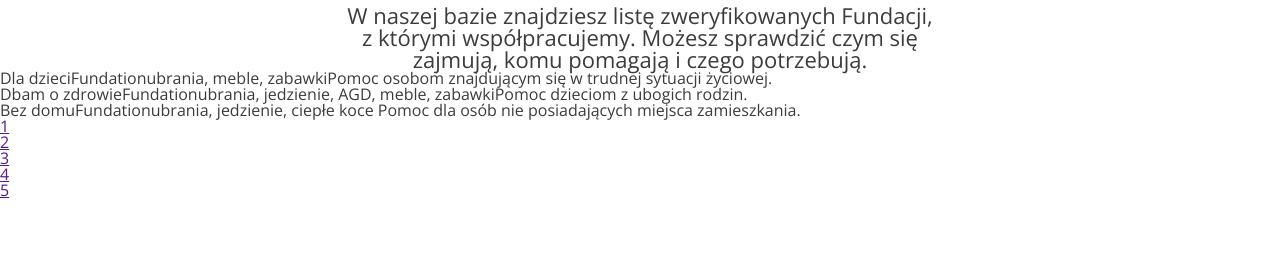
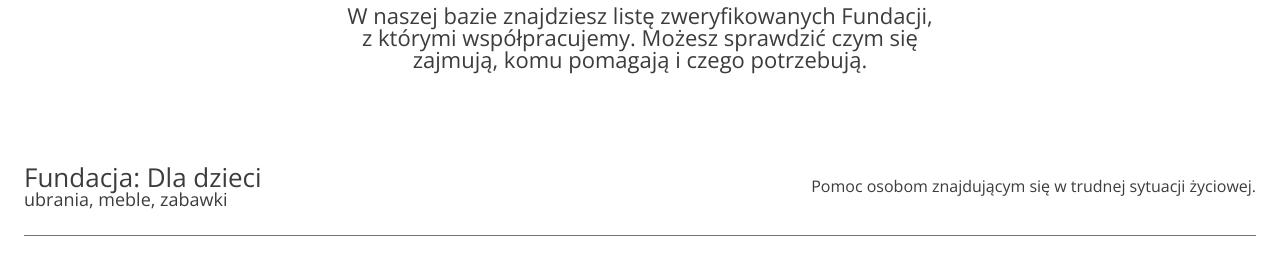
Before and after one commit to AdamSawka/Superfluous, a React (Create React App) app: page / in a window 1280 px wide. Both pictures are taken after a click on the button "Fundacjom". Shown: the part 3228-3493 px from the top of the page. Built offline with nearby package versions, Linux system fonts and the light colour scheme.

Commit message:
Added new styles for Pagination section

```diff
--- a/src/components/Help.js
+++ b/src/components/Help.js
@@ -8,16 +8,18 @@ function Help() {
     const [organizations, setOrganizations] = useState([])
     const [currentPage, setCurrentPage] = useState(1)
     const [orgPerPage] = useState(3)
+    const [type, setType] = useState(1)
 
 
     useEffect(() => {
             setOrganizations(org)
     }, [])
-    console.log(organizations);
-    // Get current posts
+
+    const Filter = organizations.filter(element =>element.type === type)
+
     const indexOfLastOrg = currentPage * orgPerPage;
     const indexOfFirstOrg = indexOfLastOrg - orgPerPage;
-    const currentOrganizations = organizations.slice(indexOfFirstOrg, indexOfLastOrg);
+    const currentOrganizations = Filter.slice(indexOfFirstOrg, indexOfLastOrg);
 
     // Change page
     const paginate = pageNumber => setCurrentPage(pageNumber);
@@ -30,15 +32,19 @@ function Help() {
                         <h3>Komu pomagamy?</h3>
                         <div className="help-decoration"><img src={Decoration} alt="decoration"/></div>
                         <div className="help-buttons">
-                            <button className="help-button">Fundacjom</button>
-                            <button className="help-button">Organizacjom pozarządowym</button>
-                            <button className="help-button">Lokalnym zbiórkom</button>
+                            <button onClick={() =>{setType("fundation")
+                            }}  className="help-button">Fundacjom</button>
+                            <button onClick={() =>{setType("organization")
+                            }}  className="help-button">Organizacjom pozarządowym</button>
+                            <button onClick={() =>{setType("fundraising")
+                            }}  className="help-button">Lokalnym zbiórkom</button>
                         </div>
                         <p className="help-description">
                             W naszej bazie znajdziesz listę zweryfikowanych Fundacji, z którymi współpracujemy. Możesz
                             sprawdzić czym się zajmują, komu pomagają i czego potrzebują.
                         </p>
                         <div className="help-list">
+
                             <Organizations organizations={currentOrganizations} />
                             <Pagination
                                 orgPerPage={orgPerPage}
@@ -51,6 +57,7 @@ function Help() {
                 </div>
 
             </section>
+
         </>
     )
 }
--- a/src/components/pagination/Organizations.js
+++ b/src/components/pagination/Organizations.js
@@ -1,15 +1,16 @@
 import React from 'react';
 
-const Organizations = ({ organizations }) => {
+const Organizations = ({organizations}) => {
 
     return (
-        <ul className=' '>
+        <ul className='help-organizations'>
             {organizations.map(element => (
-                <li key={element.id} className=''>
-                    {element.name}
-                    {element.type}
-                    {element.description}
-                    {element.body}
+                <li key={element.id} className='help-list-element'>
+                    <div>
+                        <h3 className="element-name">{element.name}</h3>
+                        <p className="element-body">{element.description}</p>
+                    </div>
+                    <p className="element-description">{element.body}</p>
                 </li>
             ))}
         </ul>
--- /dev/null
+++ b/src/components/pagination/_Organizations.scss
@@ -0,0 +1,28 @@
+.help-organizations {
+  height: 500px;
+  margin: 66px 24px 0 24px;
+
+  .help-list-element {
+    display: flex;
+    justify-content: space-between;
+    align-items: center;
+    height: 100px;
+    border-bottom: 1px solid $--gray_color;
+
+    .element-name {
+      font-size: 26px;
+      font-weight: normal;
+
+
+    }
+
+    .element-body {
+      font-size: 18px;
+    }
+
+    .element-description {
+
+    }
+  }
+
+}
--- a/src/organizations.json
+++ b/src/organizations.json
@@ -1,104 +1,104 @@
 [
   {
-    "name": "Dla dzieci",
+    "name": "Fundacja: Dla dzieci",
     "id": 1,
-    "type": "Fundation",
+    "type": "fundation",
     "description": "ubrania, meble, zabawki",
     "body": "Pomoc osobom znajdującym się w trudnej sytuacji życiowej."
   },
   {
-    "name": "Dbam o zdrowie",
+    "name": "Fundacja: Dbam o zdrowie",
     "id": 2,
-    "type": "Fundation",
+    "type": "fundation",
     "description": "ubrania, jedzienie, AGD, meble, zabawki",
     "body": "Pomoc dzieciom z ubogich rodzin."
   },
   {
-    "name": "Bez domu",
+    "name": "Fundacja: Bez domu",
     "id": 3,
-    "type": "Fundation",
+    "type": "fundation",
     "description": "ubrania, jedzienie, ciepłe koce",
     "body": " Pomoc dla osób nie posiadających miejsca zamieszkania."
   },
   {
-    "name": "Organizacja 1",
+    "name": "Organizacja: Organizacja 1",
     "id": 4,
     "type": "organization",
     "description": "Egestas, sed, tempus",
     "body": "Ut, aliquam, purus, sit, amet"
   },
   {
-    "name": "Organizacja 2",
+    "name": "Organizacja: Organizacja 2",
     "id": 5,
     "type": "organization",
     "description": "Egestas, sed, tempus",
     "body": "Ut, aliquam, purus, sit, amet"
   },
   {
-    "name": "Organizacja 3",
+    "name": "Organizacja: Organizacja 3",
     "id": 6,
     "type": "organization",
     "description": "Egestas, sed, tempus",
     "body": "Ut, aliquam, purus, sit, amet"
   },
   {
-    "name": "Organizacja 4",
+    "name": "Organizacja: Organizacja 4",
     "id": 7,
     "type": "organization",
     "description": "Egestas, sed, tempus",
     "body": "Ut, aliquam, purus, sit, amet"
   },
   {
-    "name": "Organizacja 5",
+    "name": "Organizacja: Organizacja 5",
     "id": 8,
     "type": "organization",
     "description": "Egestas, sed, tempus",
     "body": "Ut, aliquam, purus, sit, amet"
   },
   {
-    "name": "Organizacja 6",
+    "name": "Organizacja: Organizacja 6",
     "id": 9,
     "type": "organization",
     "description": "Egestas, sed, tempus",
     "body": "Ut, aliquam, purus, sit, amet"
   },
   {
-    "name": "Organizacja 7",
+    "name": "Organizacja: Organizacja 7",
     "id": 10,
     "type": "organization",
     "description": "Egestas, sed, tempus",
     "body": "Ut, aliquam, purus, sit, amet"
   },
   {
-    "name": "Zbiórka 1 ",
+    "name": "Zbiórka: Zbiórka 1 ",
     "id": 11,
     "type": "fundraising",
     "description": "Egestas, sed, tempus",
     "body": "Ut, aliquam, purus, sit, amet"
   },
   {
-    "name": "Zbiórka 2 ",
+    "name": "Zbiórka: Zbiórka 2 ",
     "id": 12,
     "type": "fundraising",
     "description": "Egestas, sed, tempus",
     "body": "Ut, aliquam, purus, sit, amet"
   },
   {
-    "name": "Zbiórka 3 ",
+    "name": "Zbiórka: Zbiórka 3 ",
     "id": 13,
     "type": "fundraising",
     "description": "Egestas, sed, tempus",
     "body": "Ut, aliquam, purus, sit, amet"
   },
   {
-    "name": "Zbiórka 4 ",
+    "name": "Zbiórka: Zbiórka 4 ",
     "id": 14,
     "type": "fundraising",
     "description": "Egestas, sed, tempus",
     "body": "Ut, aliquam, purus, sit, amet"
   },
   {
-    "name": "Zbiórka 5 ",
+    "name": "Zbiórka: Zbiórka 5 ",
     "id": 15,
     "type": "fundraising",
     "description": "Egestas, sed, tempus",
--- a/src/scss/main.scss
+++ b/src/scss/main.scss
@@ -11,3 +11,5 @@
 @import "FourSteps";
 @import "AboutUs";
 @import "Help";
+@import "../components/pagination/Organizations";
+@import "../components/pagination/Pagination";
```
Also changed, not shown: src/components/pagination/_Pagination.scss (added).
